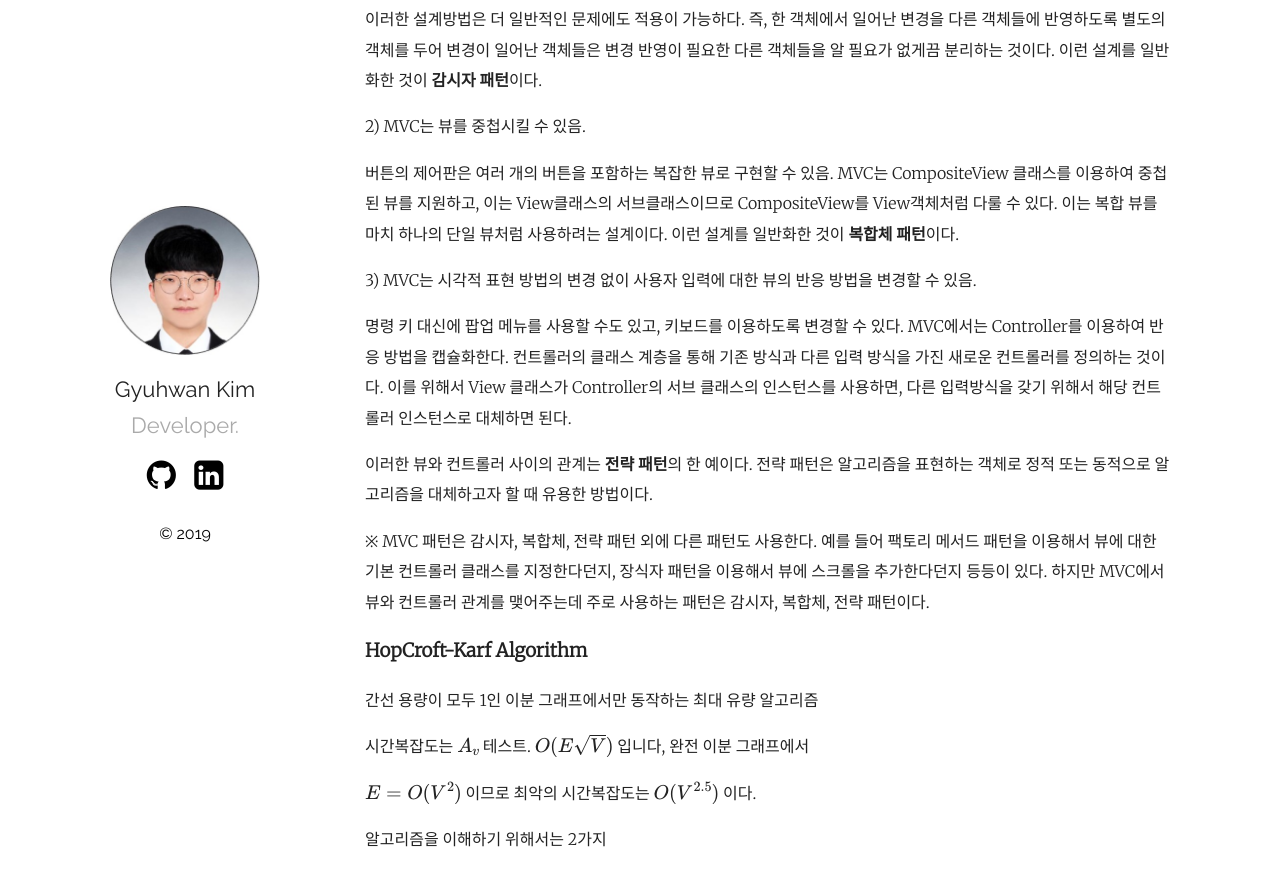
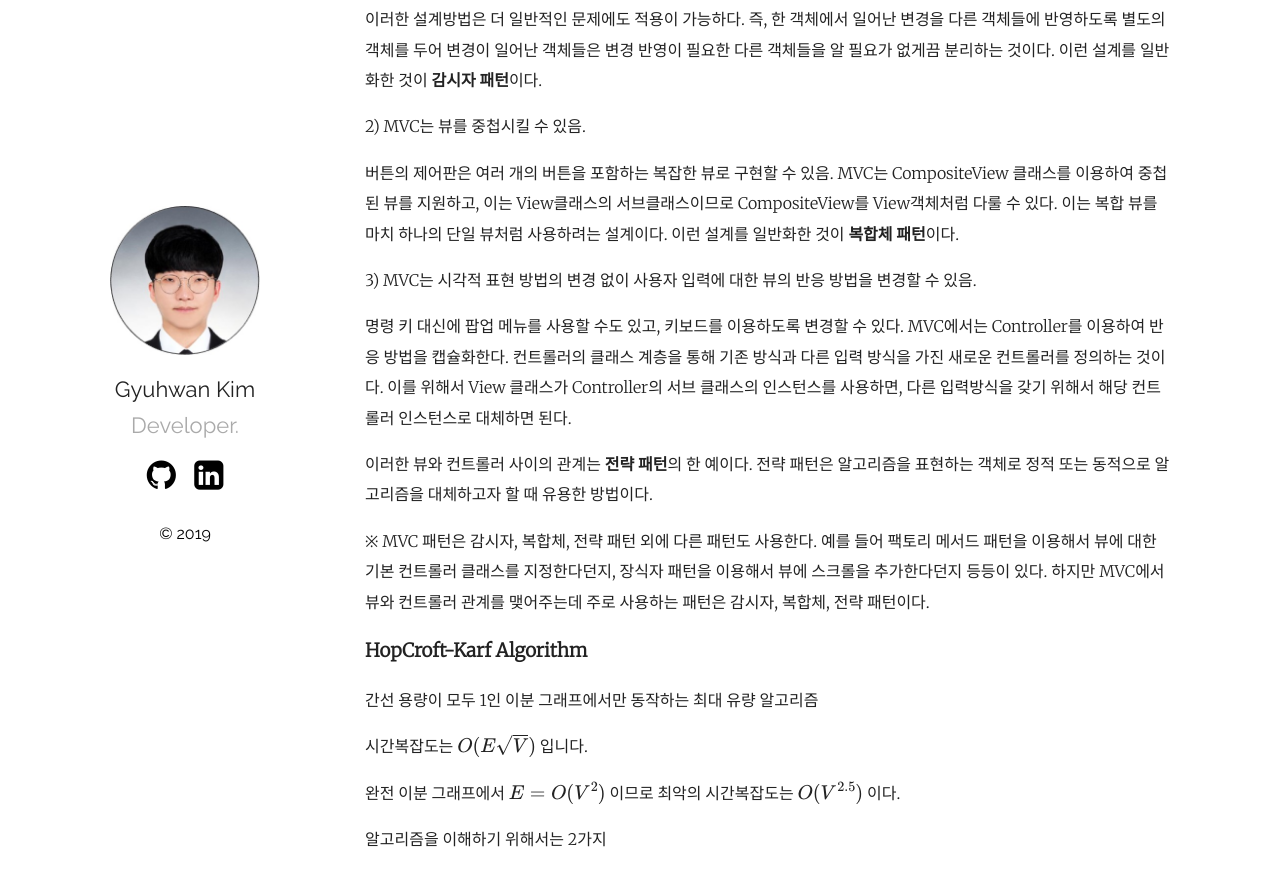
Before and after one commit to kimkyuhwan/kimkyuhwan.github.io, a Jekyll site: the page built from _posts/2019-06-05-gyuhwan-diary.md, in a window 1280 px wide and 900 px high, scrolled down 1586 px. Shown: the top 886 px of the window. Built offline with Jekyll 4.4.1, drawn with Linux system fonts in a browser that asks for light colours; formulas are drawn with MathJax 3.

Commit message:
modify math

```diff
--- a/_posts/2019-06-05-gyuhwan-diary.md
+++ b/_posts/2019-06-05-gyuhwan-diary.md
@@ -101,13 +101,13 @@ use_math: true
 
 간선 용량이 모두 1인 이분 그래프에서만 동작하는 최대 유량 알고리즘
 
-시간복잡도는 $ A_v $ 테스트.
+시간복잡도는
 $$
-O(E  \sqrt V)
+O(E \sqrt V)
 $$
-입니다,  완전 이분 그래프에서
+ 입니다.
 
-
+완전 이분 그래프에서
 $$
 E = O(V^2)
 $$
@@ -115,6 +115,6 @@ $$
 $$
 O(V^{2.5})
 $$
-이다.
+ 이다.
 
 알고리즘을 이해하기 위해서는 2가지
```
